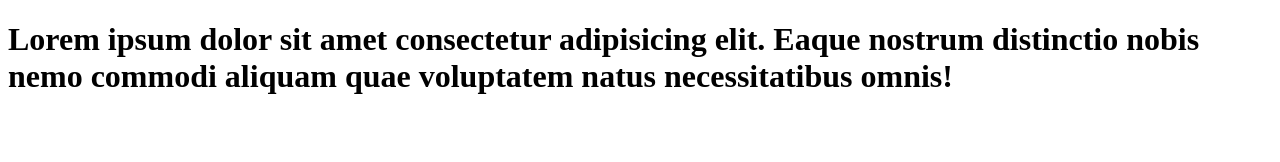
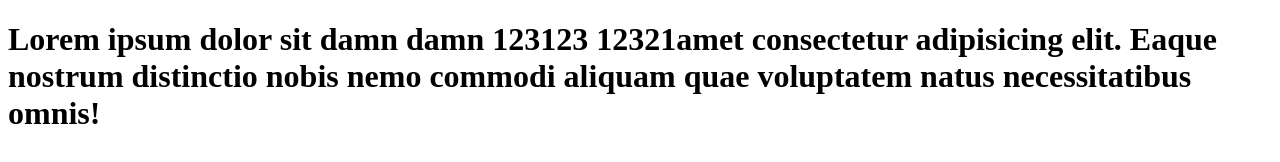
Before and after one commit to LernikHakobyan/learn-git, a plain HTML site: page index.html in a window 1280 px wide. Drawn offline with Linux system fonts and the light colour scheme.

Commit message:
change index file

```diff
--- a/index.html
+++ b/index.html
@@ -6,6 +6,6 @@
     <title>Git website</title>
 </head>
 <body>
-    <h1>Lorem ipsum dolor sit amet consectetur adipisicing elit. Eaque nostrum distinctio nobis nemo commodi aliquam quae voluptatem natus necessitatibus omnis!</h1>
+    <h1>Lorem ipsum dolor sit  damn damn 123123 12321amet consectetur adipisicing elit. Eaque nostrum distinctio nobis nemo commodi aliquam quae voluptatem natus necessitatibus omnis!</h1>
 </body>
 </html>
```
